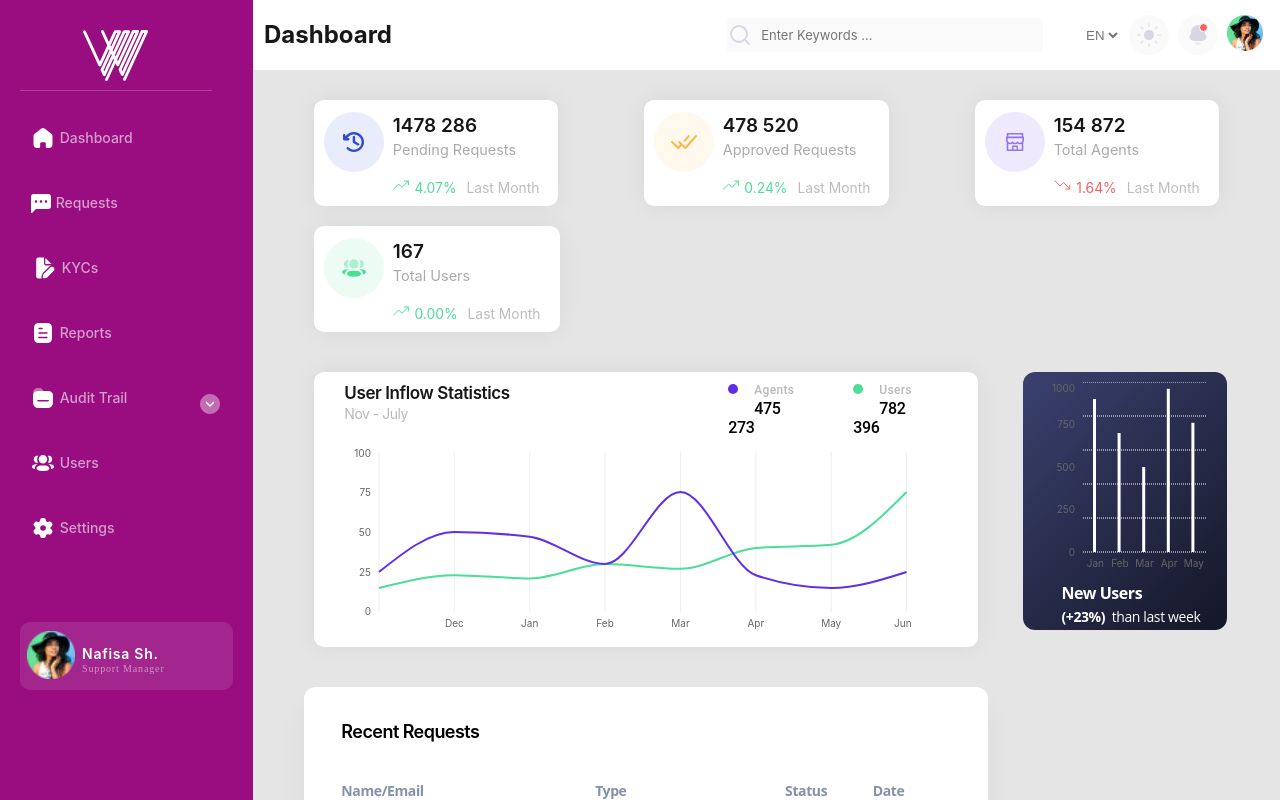
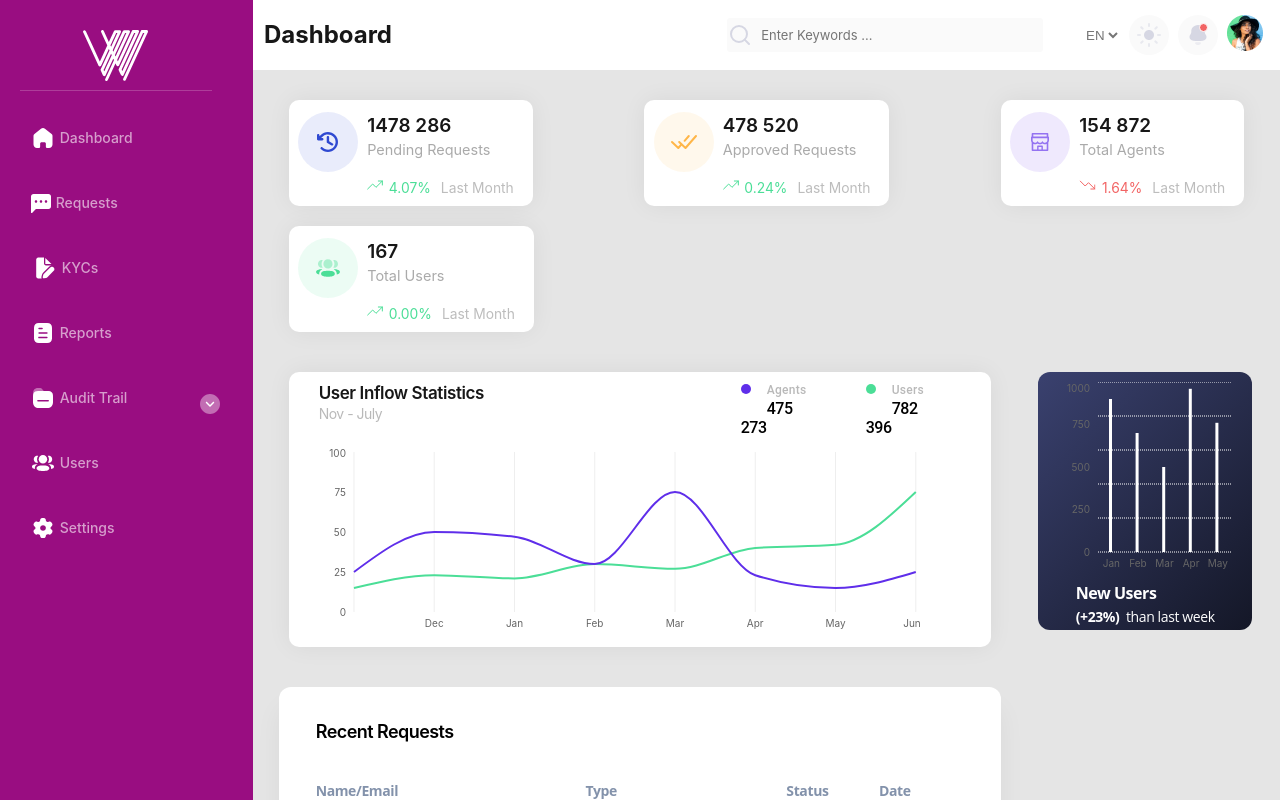
Before and after one commit to victorex27/miniature-octo-eureka, a React (Create React App) app: page /#/ in a window 1280 px wide. Shown: the top 800 px of the page. Built offline with nearby package versions, Linux system fonts and the light colour scheme.

Commit message:
reduce main div margin

```diff
--- a/src/components/Hambumger/index.js
+++ b/src/components/Hambumger/index.js
@@ -7,13 +7,13 @@ import './Hambumger.scss';
 const Hamburger = (props) => {
   const { responsiveSideBar, onClick } = props;
 
-  const icon = responsiveSideBar ? (
+  const icon = !responsiveSideBar ? (
     <GiHamburgerMenu size={30} />
   ) : (
     <FaTimes size={30} />
   );
 
-  const color = responsiveSideBar ? '#141727' : '#fff';
+  const color = !responsiveSideBar ? '#141727' : '#fff';
   return (
     <button className='Button' onClick={onClick}>
       <IconContext.Provider value={{ color, className: 'hamburger' }}>
--- a/src/containers/MainDiv/MainDiv.scss
+++ b/src/containers/MainDiv/MainDiv.scss
@@ -5,7 +5,7 @@
   align-items: flex-start;
   background: #e5e5e5;
   height: 100%;
-  width: 90%;
+  width: 95%;
   margin-left: auto;
   margin-right: auto;
 
--- a/src/containers/SideBar/SideBar.scss
+++ b/src/containers/SideBar/SideBar.scss
@@ -6,7 +6,7 @@
   align-items: flex-start;
 
   min-height: 100vh;
-  // height: 100%;
+  height: 100%;
   width: 100%;
   align-self: stretch;
 
--- a/src/pages/Home.js
+++ b/src/pages/Home.js
@@ -6,14 +6,14 @@ import SideBar from '../containers/SideBar';
 import './Home.scss';
 
 const Home = (props) => {
-  const [responsiveSideBar, setResponsiveSideBar] = useState(true);
+  const [responsiveSideBar, setResponsiveSideBar] = useState(false);
 
   const onClick = (ev) => {
     ev.preventDefault();
     setResponsiveSideBar(!responsiveSideBar);
   };
 
-  const sideBarStyle = responsiveSideBar ? 'nav' : ' nav click';
+  const sideBarStyle = !responsiveSideBar ? 'nav' : ' nav click';
   return (
     <>
       <Hamburger responsiveSideBar={responsiveSideBar} onClick={onClick} />
@@ -22,7 +22,7 @@ const Home = (props) => {
           <SideBar />
         </div>
 
-        {responsiveSideBar && (
+        {!responsiveSideBar && (
           <div className='container'>
             <Header /> <MainDiv />
           </div>
--- a/src/pages/Home.scss
+++ b/src/pages/Home.scss
@@ -4,6 +4,10 @@
   align-items: flex-start;
   height: 100%;
   min-height: 100%;
+
+  div.nav {
+    align-self: stretch;
+  }
 
   & > div {
     padding: 0 2rem;
```
